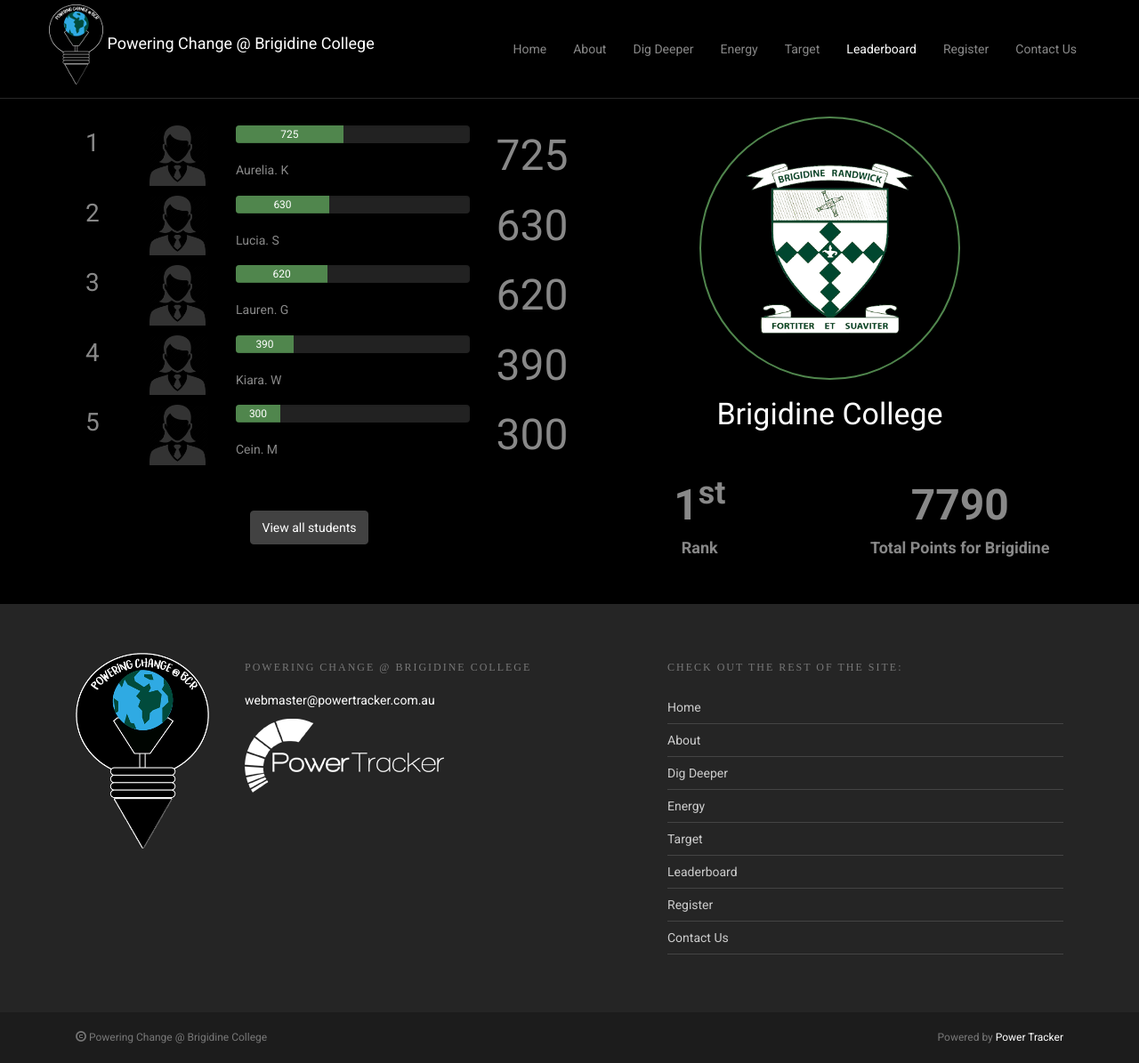
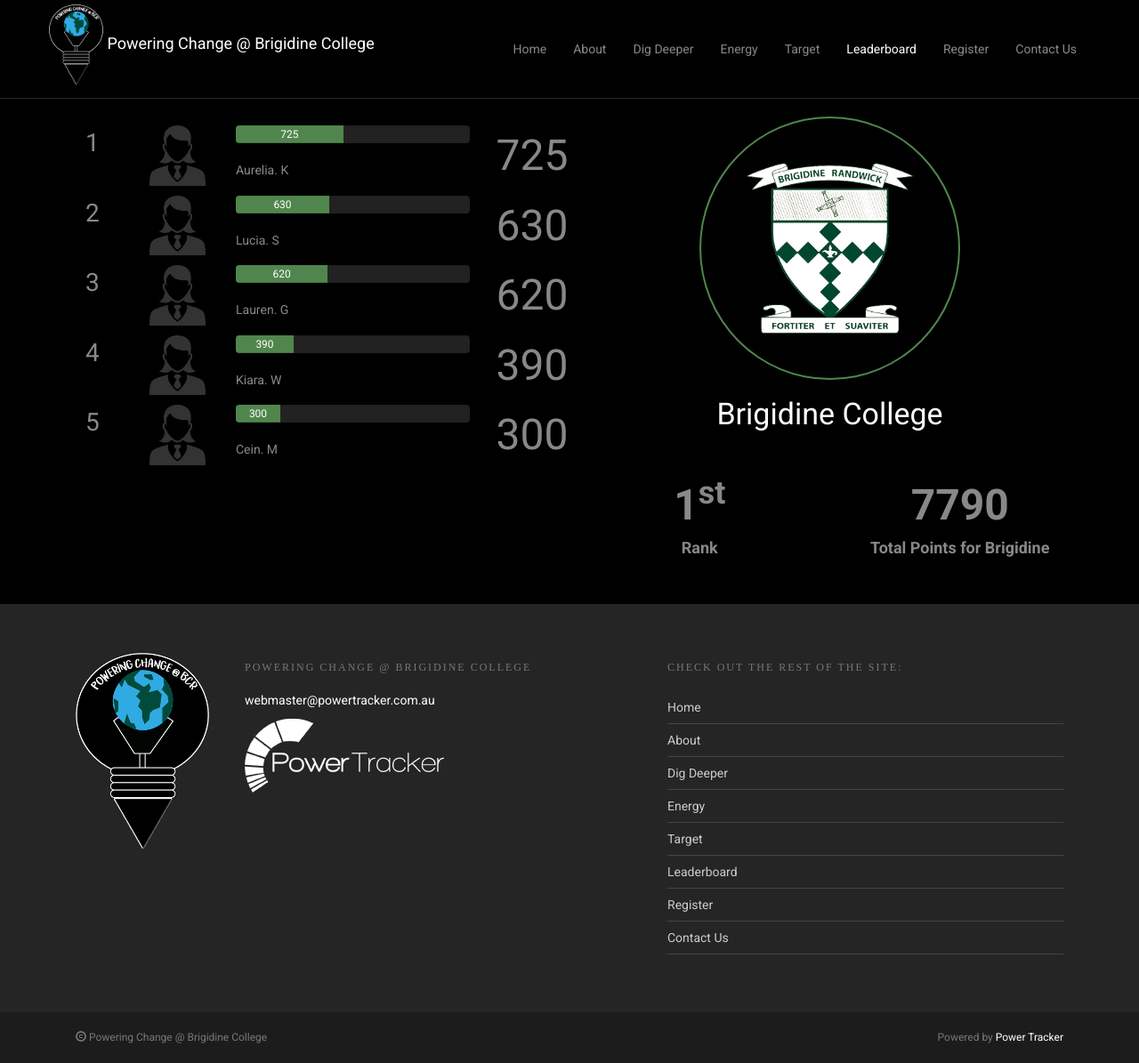
Before and after one commit to samyalv04/brigidine.powertracker.com.au, a Jekyll site: the page built from leaderboard/index.html, in a window 1280 px wide. Shown: the whole page at 89% size. Built offline with Jekyll 4.4.1, drawn with Linux system fonts in a browser that asks for light colours; nearby versions of some CDN libraries.

Commit message:
Remove view all students link from leaderboard

```diff
--- a/leaderboard/index.html
+++ b/leaderboard/index.html
@@ -44,13 +44,6 @@
                 <div class="col-xs-2 student-score">{{ values.score }}</div>
             </div>
         {% endfor %}
-            <div class="row viewall">
-                <div class="col-xs-12 text-center">
-                    <a href="#" class="btn btn-default">
-                        View all students
-                    </a>
-                </div>
-            </div>
         </div>
         <div class="col-xs-6 schools">
             <div class="row">
```
